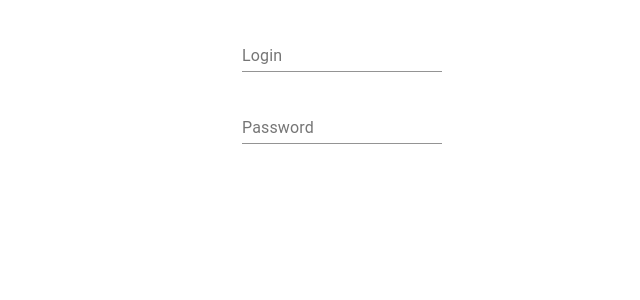
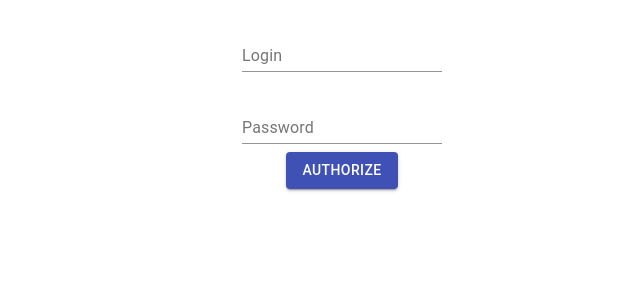
Before and after one commit to blurtech/trasher-frontend, a React (Create React App) app: page / in a window 1280 px wide. Shown: the top 300 px of the page, without its empty margins (298-938 px from the left). Built offline with nearby package versions, Linux system fonts and the light colour scheme.

Commit message:
Added submit button

```diff
--- a/src/App.tsx
+++ b/src/App.tsx
@@ -1,12 +1,17 @@
-import React from 'react';
+import React, { useState } from 'react';
 import Auth from './components/Auth';
 import styles from './App.module.scss';
 
 const App: React.FC = () => {
-  return (
-    <div className={styles.App}>
-      <Auth />
-    </div>
+  const [authorized, setAuthorized] = useState<boolean>(false);
+
+  return (<>
+    {authorized ?
+      <div /> :
+      <div className={styles.App}>
+        <Auth/>
+      </div>
+    }</>
   );
 };
 
--- a/src/components/Auth.tsx
+++ b/src/components/Auth.tsx
@@ -1,10 +1,14 @@
 import React from 'react';
-import TextField from '@material-ui/core/TextField';
+import { Button, TextField } from '@material-ui/core';
 import styles from './Auth.module.scss';
 
 const Auth = () => {
+  const handleSubmit = () => {
+    return 0;
+  };
+
   return (
-    <div className={styles.AuthForm}>
+    <form onSubmit={handleSubmit} className={styles.AuthForm}>
       <TextField
         id="username"
         label="Login"
@@ -18,7 +22,10 @@ const Auth = () => {
         className={styles.textField}
         margin="normal"
       />
-    </div>
+      <Button variant="contained" color="primary" type="submit">
+        Authorize
+      </Button>
+    </form>
   );
 };
 
```
